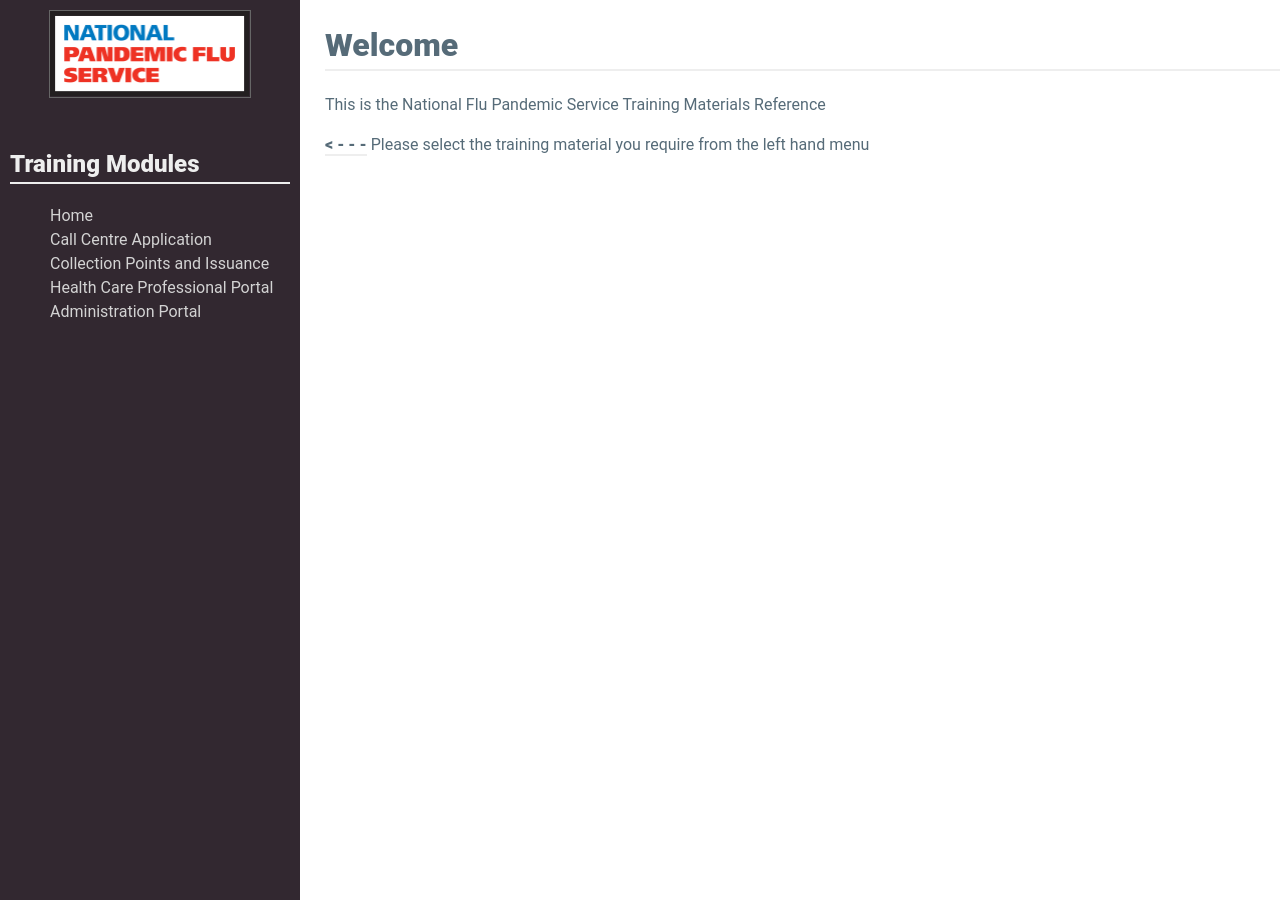
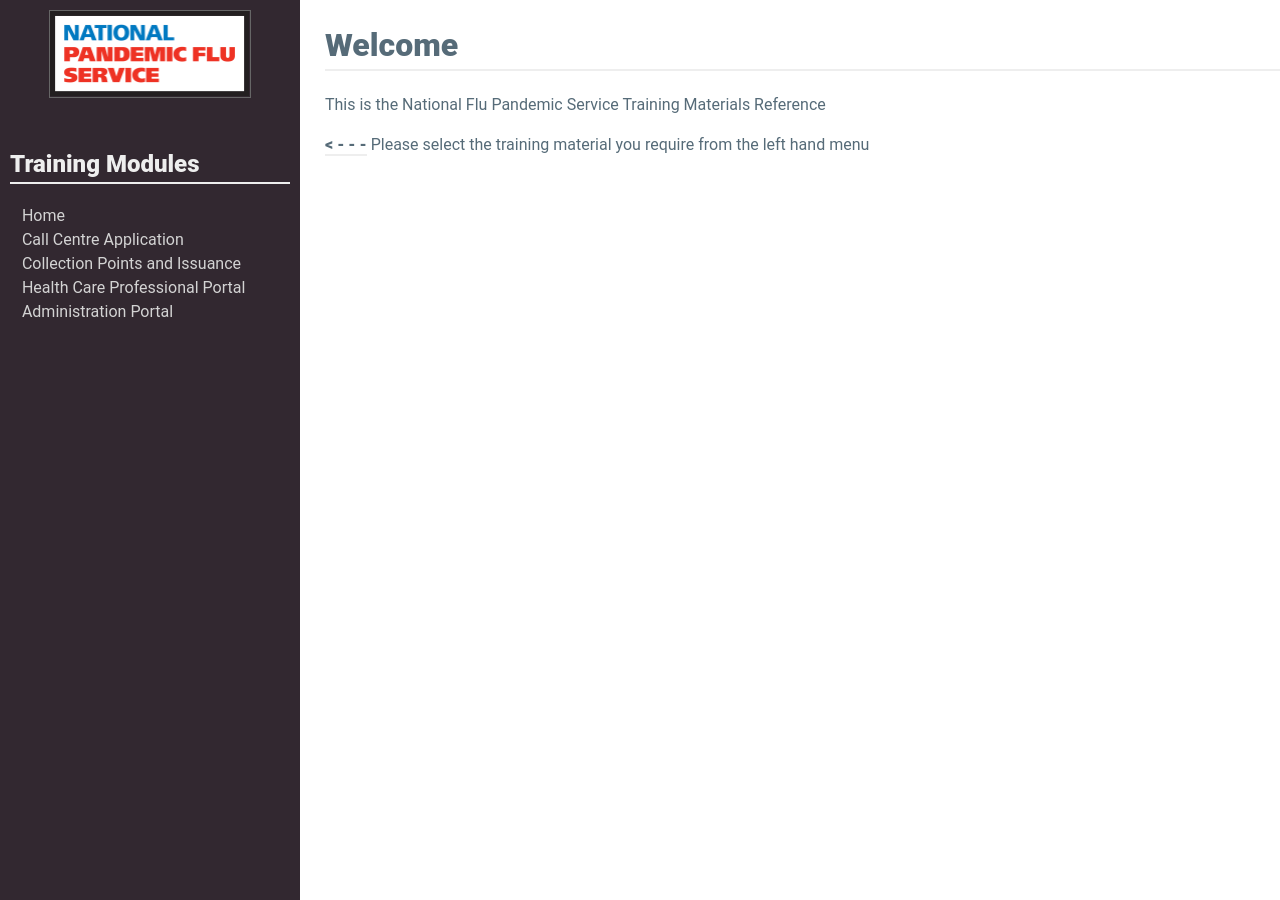
Before and after one commit to npfs/npfs.github.io, a Jekyll site: the page built from index.md, in a window 1280 px wide. Built offline with Jekyll 4.4.1, drawn with Linux system fonts in a browser that asks for light colours.

```diff
--- a/_layouts/default.html
+++ b/_layouts/default.html
@@ -1,5 +1,5 @@
 <!DOCTYPE html>
-    <html>
+    <html lang="en">
         <head>
             <title>{{ page.title }}</title>
             <meta name="viewport" content="width=device-width, initial-scale=1">
@@ -7,19 +7,14 @@
             <link rel="stylesheet" media="print" type="text/css" href="./css/main-print.css">
         </head>
         <body>
-
             <div class="sidebar">
-                <img src="images/npfs-logo.png" class="npfs-logo" />
+                <img src="images/npfs-logo.png" class="npfs-logo" alt="National Pandemic Flu Service Logo" />
                 <h2>Training Modules</h2>
-                <nav>
-                    <ul>
-                        <a href="/">Home</a><br />
-                        <a href="/cca.html">Call Centre Application</a><br />
-                        <a href="/about">Collection Points and Issuance</a><br />
-                        <a href="/cv">Health Care Professional Portal</a><br />
-                        <a href="/blog">Administration Portal</a><br />
-                    </ul>
-                </nav>
+                &nbsp;&nbsp;&nbsp;<a href="/">Home</a><br />
+                &nbsp;&nbsp;&nbsp;<a href="/cca.html">Call Centre Application</a><br />
+                &nbsp;&nbsp;&nbsp;<a href="/about">Collection Points and Issuance</a><br />
+                &nbsp;&nbsp;&nbsp;<a href="/cv">Health Care Professional Portal</a><br />
+                &nbsp;&nbsp;&nbsp;<a href="/blog">Administration Portal</a><br />
             </div>
 
             <div class="content-container">
@@ -29,7 +24,5 @@
 
                 </div>
             </div>
-
-
         </body>
     </html>
```
